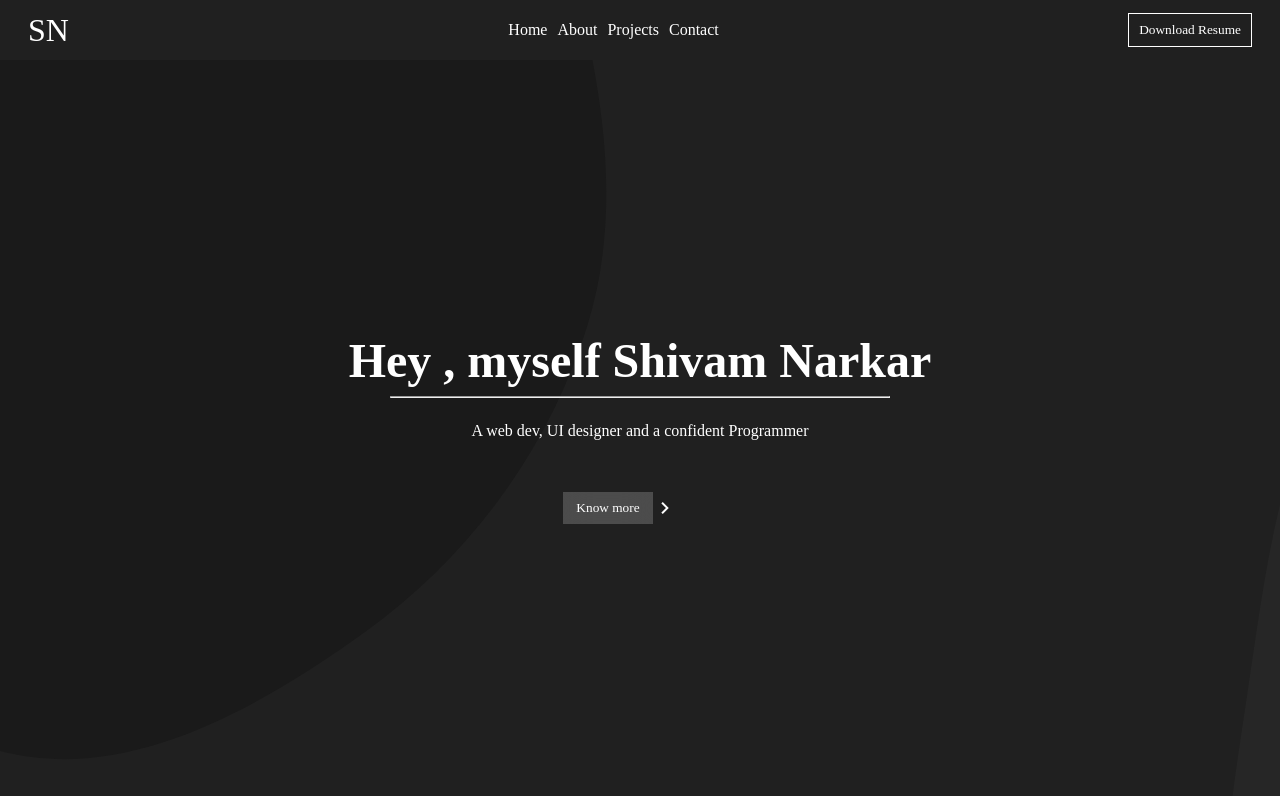
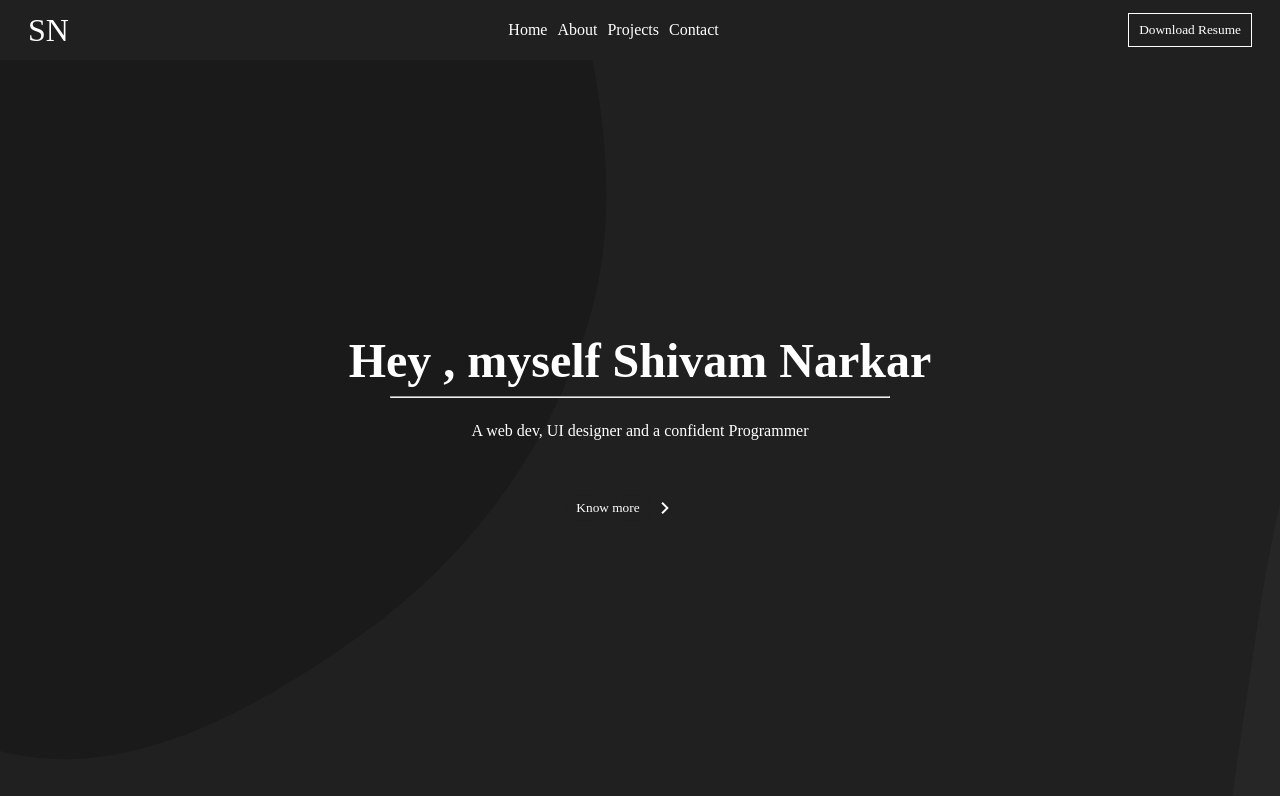
Before and after one commit to shivamnarkar47/NextJS-Tutorial, a Next.js app: page / in a window 1280 px wide. In both pictures the pointer is over the button "Know more". Built offline with nearby package versions, Linux system fonts and the light colour scheme.

Commit message:
Add some hover effects

```diff
--- a/styles/Home.module.css
+++ b/styles/Home.module.css
@@ -36,4 +36,9 @@
   background: rgba(255,255,255,0.2);
   backdrop-filter: blur(15px);
   color: #fff;
+  transition: all 0.5s;
 }
+
+.button:hover{
+  background:transparent;
+}
```
